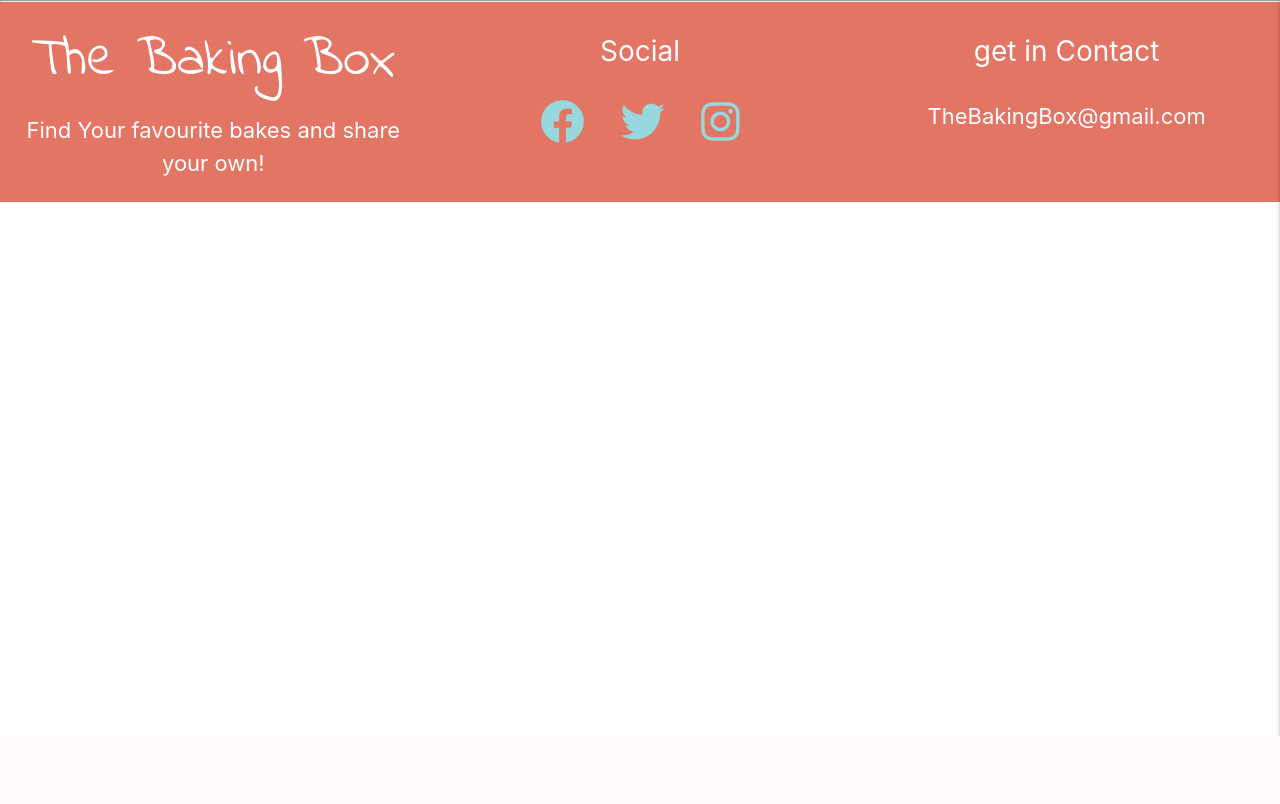
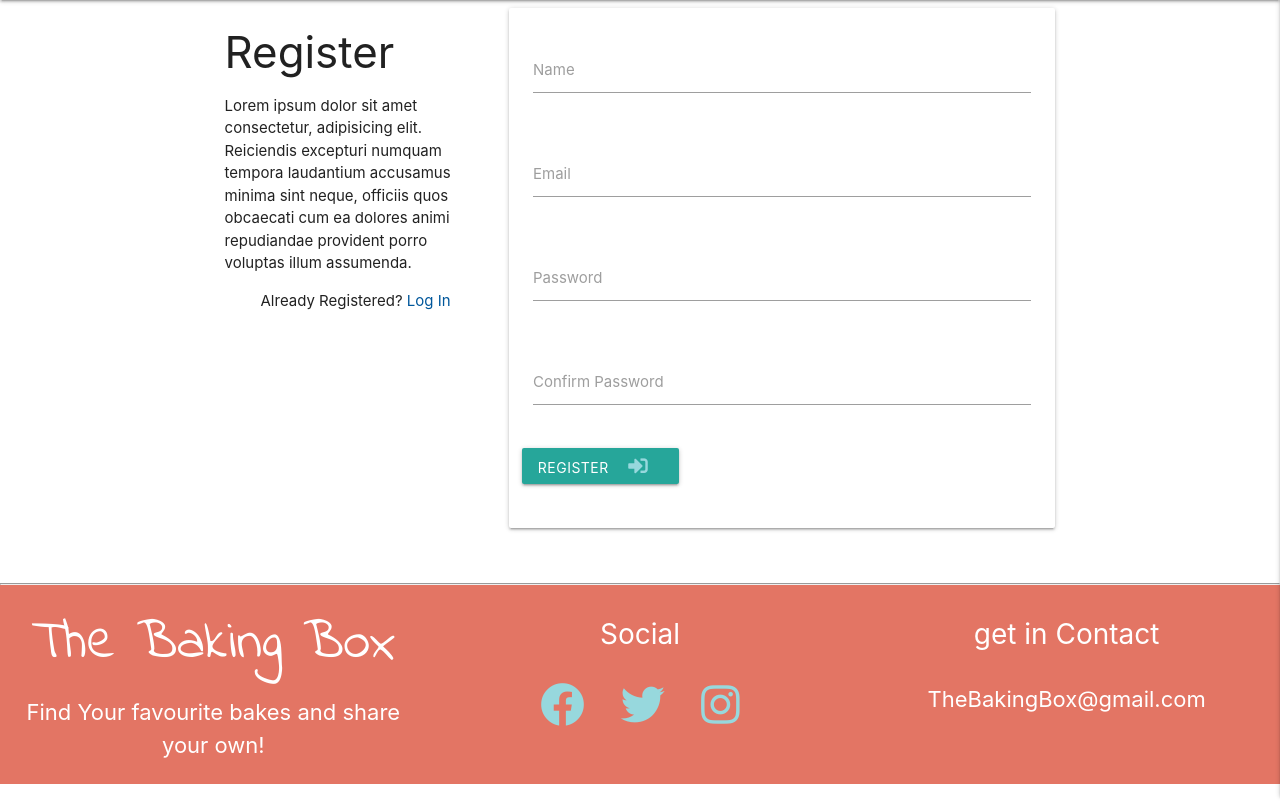
Before and after one commit to Jason-Philip/BakersBox, a Flask app: page /register in a window 1280 px wide. Shown: the part 64-868 px from the top of the page. Before the commit the page ends 800 px from the top, so only its background shows below. Run offline with Flask 2, Linux system fonts and the light colour scheme; some libraries are stand-ins or nearby versions.

Commit message:
Adding basic form elements to register, not yet functioning

```diff
--- a/templates/register.html
+++ b/templates/register.html
@@ -2,4 +2,62 @@
 {% block content %}
 
 
+
+    <div class="row">
+        <div class = "col s12 m8 offset-m2">
+            <div class="row">
+                <!--Left Register header and Explaination and offer to login if already registerred-->
+                <div class="col s4">
+                    <h3>Register</h3>
+                    <p>Lorem ipsum dolor sit amet consectetur, adipisicing elit. Reiciendis excepturi numquam tempora laudantium accusamus minima sint neque, officiis quos obcaecati cum ea dolores animi repudiandae provident porro voluptas illum assumenda.</p>
+                    <p class="center-align">
+                        Already Registered?
+                        <a href="{{ url_for('login') }}" class="light-blue-text text-darken-4">Log In</a>
+                    </p>
+                </div>
+                <form class="col s8" method="POST" action="{{ url_for('register') }}">
+                    <div class="card-panel">
+                        <!-- name -->
+                        <div class="row">
+                            <div class="input-field col s12">
+                                <input id="name" name="name" type="text" minlength="5"
+                                    maxlength="15" pattern="^[a-zA-Z0-9]{5,15}$" class="validate" required>
+                                <label for="name">Name</label>
+                            </div>
+                        </div>
+                        <!-- email -->
+                        <div class="row">
+                            <div class="input-field col s12">
+                                <input id="email" name="email" type="email" class="validate" required>
+                                <label for="email">Email</label>
+                            </div>
+                        </div>
+                        <!-- passowrd -->
+                        <div class="row">
+                            <div class="input-field col s12">
+                                <input id="password" name="password" type="password" minlength="8"
+                                    maxlength="15" pattern="^[a-zA-Z0-9]{5,15}$" class="validate" required>
+                                <label for="password">Password</label>
+                            </div>
+                        </div>
+                        <!--confirm password input field-->
+                        <div class="row">
+                            <div class="input-field col s12">
+                                <input id="confirm_password" name="confirm_password" type="password" minlength="8"
+                                    maxlength="20" pattern="^[a-zA-Z0-9]{5,15}$" class="validate" required>
+                                <label for="confirm_password">Confirm Password</label>
+                            </div>
+                        </div>
+                        <!-- register button -->
+                        <div class="row">
+                            <button type="submit" class="btn">
+                                Register <i class="fas fa-sign-in-alt"></i>
+                            </button>
+                        </div>
+                    </div>
+                </form>
+            </div>
+        </div>
+    </div>
+
 {% endblock %}
```
